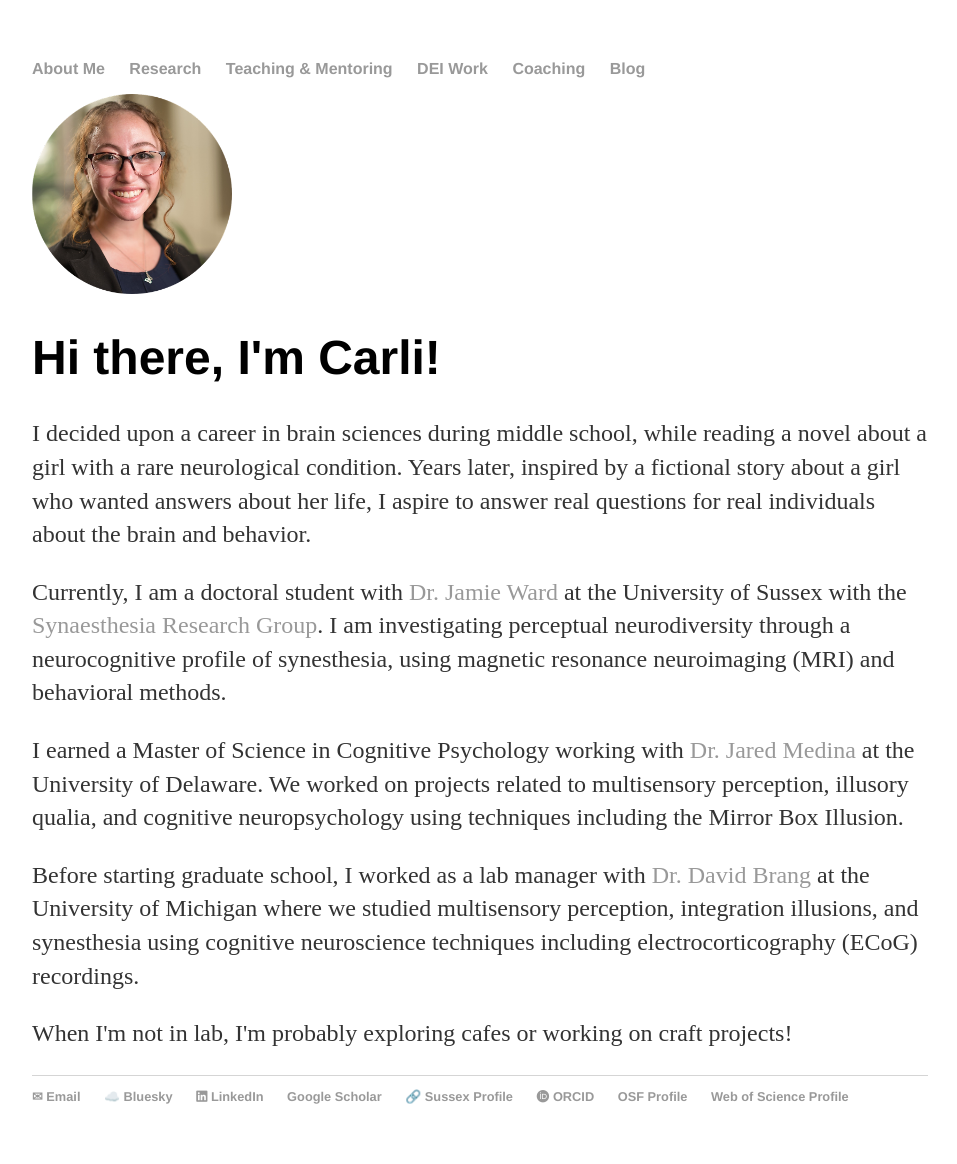
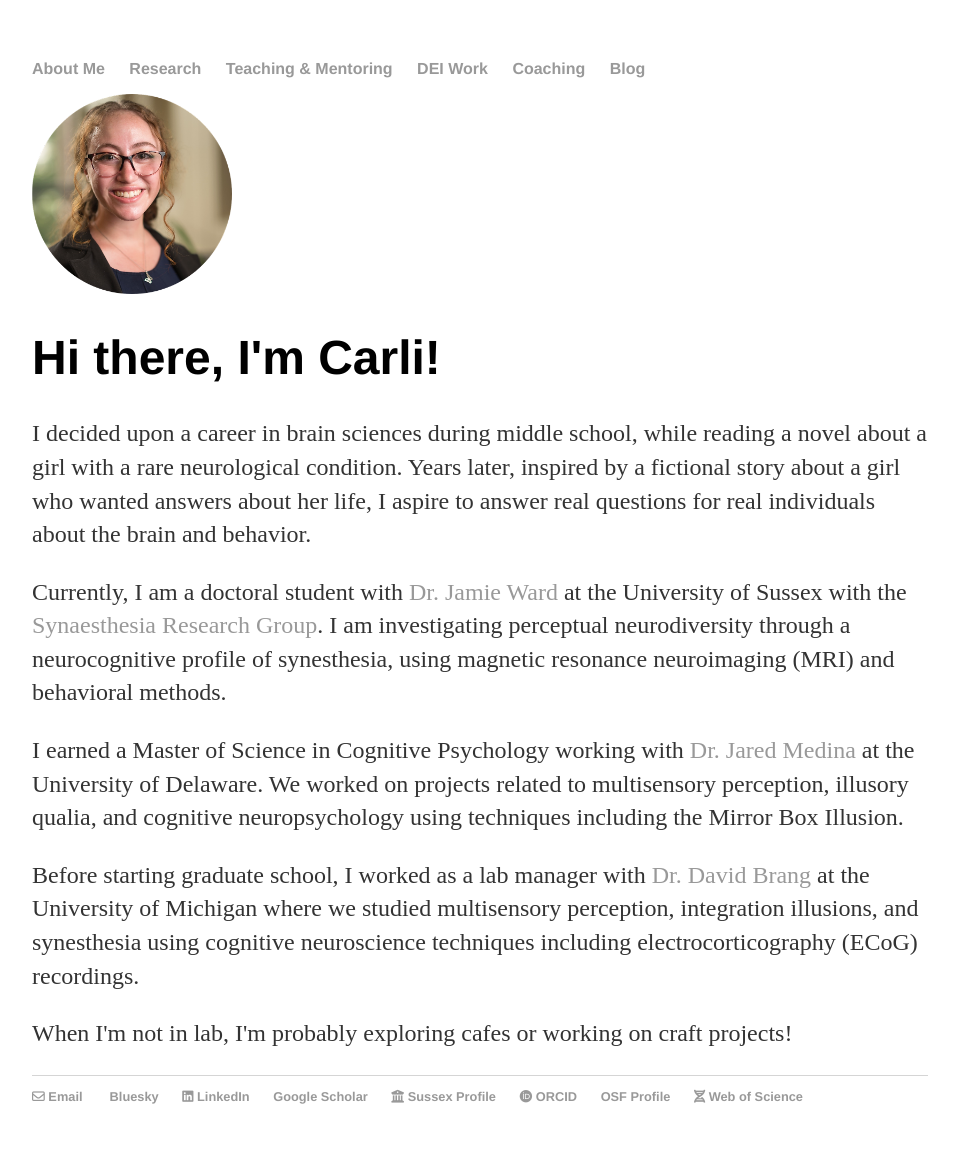
Before and after one commit to cdfine/cdfine.github.io, a Jekyll site: the page built from index.html, in a window 1280 px wide. Shown: the whole page, without its empty margins (160-1117 px from the left). Built offline with Jekyll 4.4.1, drawn with Linux system fonts in a browser that asks for light colours; a style sheet for code colours, icons or effects is not loaded.

Commit message:
Update default.html
changed icons

```diff
--- a/_layouts/default.html
+++ b/_layouts/default.html
@@ -25,14 +25,14 @@
       </div><!-- /.container -->
 		<footer>
     		<ul>
-        		<li><a href="mailto:c.fine@sussex.ac.uk"><span class="footer-icon">✉</span> Email</a></li>
-			<li><a href="https://bsky.app/profile/carlifine.bsky.social" target="_blank"><span class="footer-icon">☁️</span> Bluesky</a></li>
+        		<li><a href="mailto:c.fine@sussex.ac.uk"><i class="fa-regular fa-envelope"></i> Email</a></li>
+			<li><a href="https://bsky.app/profile/carlifine.bsky.social" target="_blank"><i class="fa-brands fa-bluesky"></i> Bluesky</a></li>
 			<li><a href="https://www.linkedin.com/in/carlifine/" target="_blank"><i class="fab fa-linkedin"></i> LinkedIn</a></li>
 			<li><a href="https://scholar.google.com/citations?user=I3SqY0kAAAAJ&hl=en" target="_blank"><i class="ai ai-google-scholar ai-google-scholar-custom-size"></i> Google Scholar</a></li>
-			<li><a href="https://profiles.sussex.ac.uk/p503745-carli-daniella-fine" target="_blank"><span class="footer-icon">🔗</span> Sussex Profile</a></li>
+			<li><a href="https://profiles.sussex.ac.uk/p503745-carli-daniella-fine" target="_blank"><i class="fa-solid fa-building-columns"></i> Sussex Profile</a></li>
 			<li><a href="https://orcid.org/0000-0003-3691-3410" target="_blank"><i class="fa-brands fa-orcid"></i> ORCID</a></li>
 			<li><a href="https://osf.io/65hba" target="_blank"><i class="ai ai-osf"></i> OSF Profile</a></li>
-			<li><a href="https://www.webofscience.com/wos/author/record/PLS-1006-2026" target="_blank"><i class="ai ai-webofscience"></i> Web of Science Profile</a></li>
+			<li><a href="https://www.webofscience.com/wos/author/record/PLS-1006-2026" target="_blank"><i class="fa-solid fa-dna"></i> Web of Science</a></li>
 		</ul>
 			<div id="wcb" class="carbonbadge"></div>
 			<script src="https://unpkg.com/website-carbon-badges@1.1.3/b.min.js" defer></script>
```
